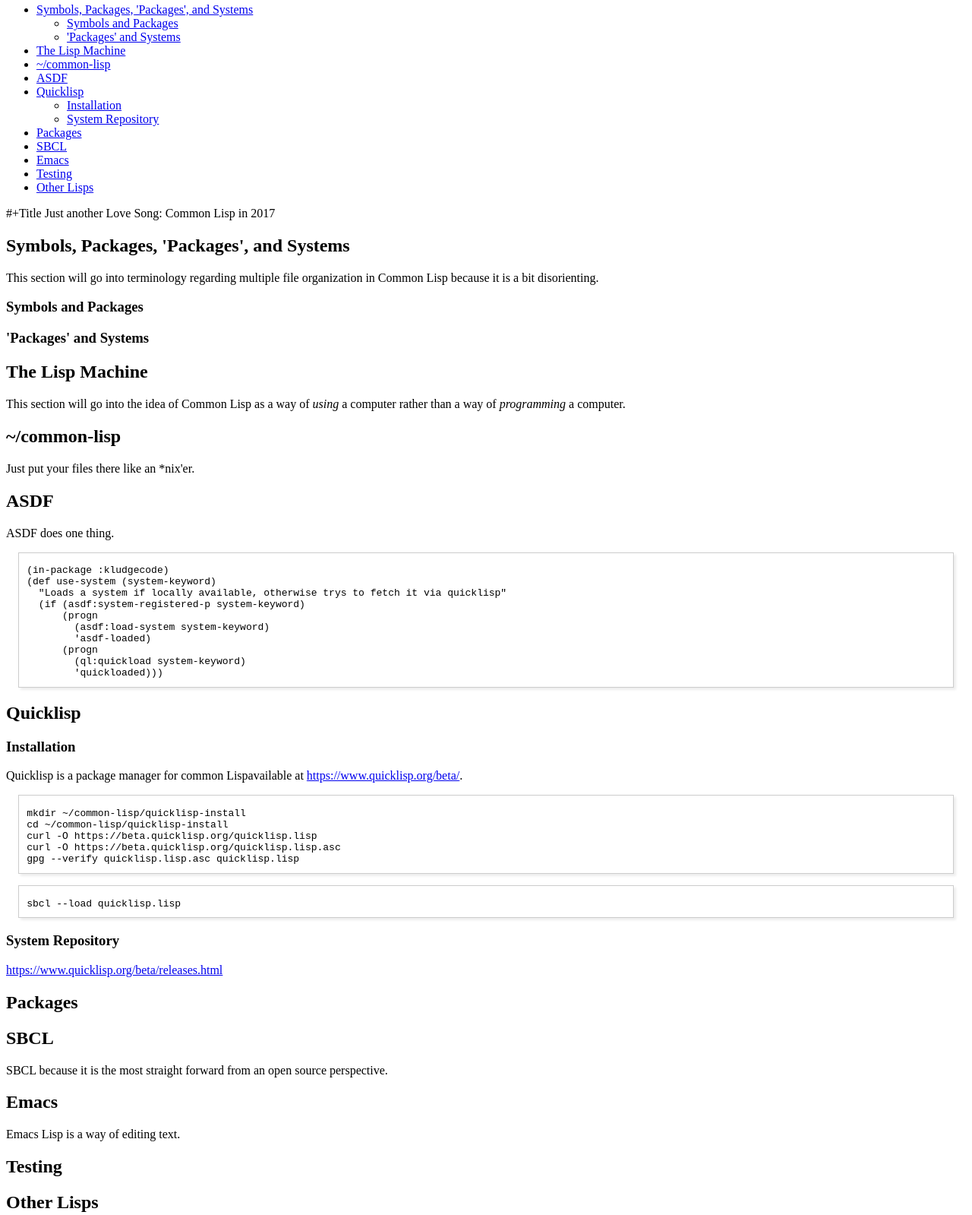
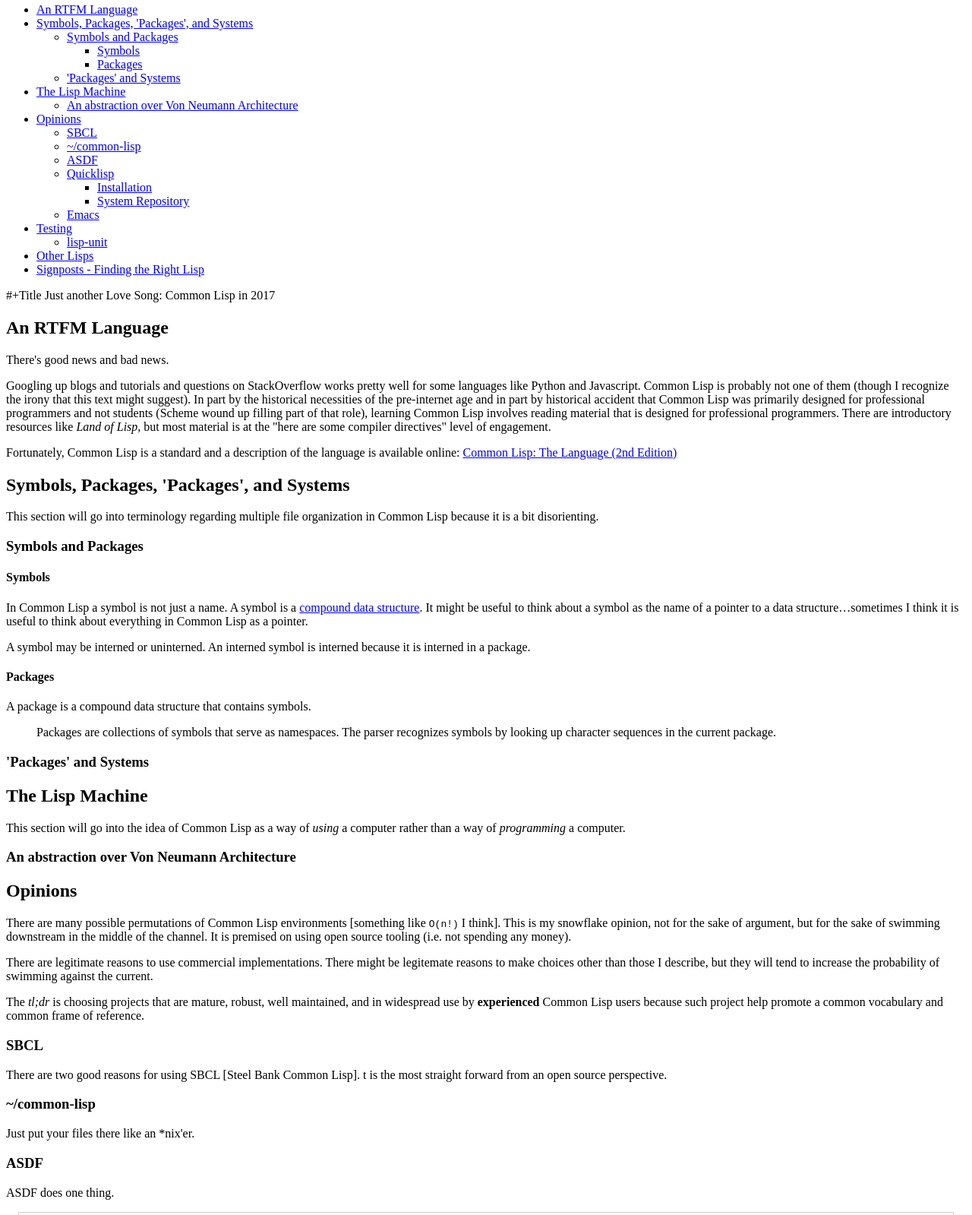
Before and after one commit to brudgers/common-lisp-2017, a plain HTML site: page index.html in a window 1280 px wide. Shown: the part 63-1662 px from the top of the page at 76% size. Drawn offline with Linux system fonts and the light colour scheme.

Commit message:
expanded scope

```diff
--- a/index.html
+++ b/index.html
@@ -3,7 +3,7 @@
 "http://www.w3.org/TR/xhtml1/DTD/xhtml1-strict.dtd">
 <html xmlns="http://www.w3.org/1999/xhtml" lang="en" xml:lang="en">
 <head>
-<!-- 2017-03-26 Sun 13:02 -->
+<!-- 2017-03-30 Thu 14:13 -->
 <meta http-equiv="Content-Type" content="text/html;charset=utf-8" />
 <meta name="viewport" content="width=device-width, initial-scale=1" />
 <title></title>
@@ -232,70 +232,156 @@
 <h2>Table of Contents</h2>
 <div id="text-table-of-contents">
 <ul>
-<li><a href="#org8f8561d">Symbols, Packages, 'Packages', and Systems</a>
+<li><a href="#orgbb0dace">An RTFM Language</a></li>
+<li><a href="#org744fced">Symbols, Packages, 'Packages', and Systems</a>
 <ul>
-<li><a href="#orgd18df8c">Symbols and Packages</a></li>
-<li><a href="#orga4bb6c2">'Packages' and Systems</a></li>
+<li><a href="#org08ac114">Symbols and Packages</a>
+<ul>
+<li><a href="#org98d52a4">Symbols</a></li>
+<li><a href="#org1b0dad5">Packages</a></li>
 </ul>
 </li>
-<li><a href="#orge7ee159">The Lisp Machine</a></li>
-<li><a href="#org64bf0d9">~/common-lisp</a></li>
-<li><a href="#org657f7a4">ASDF</a></li>
-<li><a href="#orga722a5a">Quicklisp</a>
-<ul>
-<li><a href="#orgbee403b">Installation</a></li>
-<li><a href="#org38ab6f3">System Repository</a></li>
+<li><a href="#org0dd34f9">'Packages' and Systems</a></li>
 </ul>
 </li>
-<li><a href="#orgb5d7de4">Packages</a></li>
-<li><a href="#orge29d252">SBCL</a></li>
-<li><a href="#orgf5699a4">Emacs</a></li>
-<li><a href="#orgf37a3af">Testing</a></li>
-<li><a href="#org38e5dbc">Other Lisps</a></li>
+<li><a href="#org78479cc">The Lisp Machine</a>
+<ul>
+<li><a href="#orga6aecc5">An abstraction over Von Neumann Architecture</a></li>
+</ul>
+</li>
+<li><a href="#org5f8a6af">Opinions</a>
+<ul>
+<li><a href="#org687fc2d">SBCL</a></li>
+<li><a href="#org83077c8">~/common-lisp</a></li>
+<li><a href="#org77ec850">ASDF</a></li>
+<li><a href="#orge79a8d1">Quicklisp</a>
+<ul>
+<li><a href="#org4da9585">Installation</a></li>
+<li><a href="#orgadad1ad">System Repository</a></li>
+</ul>
+</li>
+<li><a href="#org765d032">Emacs</a></li>
+</ul>
+</li>
+<li><a href="#org2decdbd">Testing</a>
+<ul>
+<li><a href="#orgdf19b6c">lisp-unit</a></li>
+</ul>
+</li>
+<li><a href="#org7ccb868">Other Lisps</a></li>
+<li><a href="#org52fecb9">Signposts - Finding the Right Lisp</a></li>
 </ul>
 </div>
 </div>
 <p>
 #+Title Just another Love Song: Common Lisp in 2017
 </p>
-<div id="outline-container-org8f8561d" class="outline-2">
-<h2 id="org8f8561d">Symbols, Packages, 'Packages', and Systems</h2>
-<div class="outline-text-2" id="text-org8f8561d">
+<div id="outline-container-orgbb0dace" class="outline-2">
+<h2 id="orgbb0dace">An RTFM Language</h2>
+<div class="outline-text-2" id="text-orgbb0dace">
+<p>
+There's good news and bad news.
+</p>
+
+<p>
+Googling up blogs and tutorials and questions on StackOverflow works pretty well for some languages like Python and Javascript. Common Lisp is probably not one of them (though I recognize the irony that this text might suggest). In part by the historical necessities of the pre-internet age and in part by historical accident that Common Lisp was primarily designed for professional programmers and not students (Scheme wound up filling part of that role), learning Common Lisp involves reading material that is designed for professional programmers. There are introductory resources like <i>Land of Lisp</i>, but most material is at the "here are some compiler directives" level of engagement.
+</p>
+
+<p>
+Fortunately, Common Lisp is a standard and a description of the language is available online: <a href="https://www.cs.cmu.edu/Groups/AI/html/cltl/cltl2.html">Common Lisp: The Language (2nd Edition)</a>
+</p>
+</div>
+</div>
+<div id="outline-container-org744fced" class="outline-2">
+<h2 id="org744fced">Symbols, Packages, 'Packages', and Systems</h2>
+<div class="outline-text-2" id="text-org744fced">
 <p>
 This section will go into terminology regarding multiple file organization in Common Lisp because it is a bit disorienting.
 </p>
 </div>
-<div id="outline-container-orgd18df8c" class="outline-3">
-<h3 id="orgd18df8c">Symbols and Packages</h3>
-</div>
-<div id="outline-container-orga4bb6c2" class="outline-3">
-<h3 id="orga4bb6c2">'Packages' and Systems</h3>
+<div id="outline-container-org08ac114" class="outline-3">
+<h3 id="org08ac114">Symbols and Packages</h3>
+<div class="outline-text-3" id="text-org08ac114">
+</div><div id="outline-container-org98d52a4" class="outline-4">
+<h4 id="org98d52a4">Symbols</h4>
+<div class="outline-text-4" id="text-org98d52a4">
+<p>
+In Common Lisp a symbol is not just a name. A symbol is a <a href="http://www.lispworks.com/documentation/lw70/CLHS/Body/t_symbol.htm">compound data structure</a>. It might be useful to think about a symbol as the name of a pointer to a data structure&#x2026;sometimes I think it is useful to think about everything in Common Lisp as a pointer.
+</p>
+
+<p>
+A symbol may be interned or uninterned. An interned symbol is interned because it is interned in a package.
+</p>
 </div>
 </div>
-<div id="outline-container-orge7ee159" class="outline-2">
-<h2 id="orge7ee159">The Lisp Machine</h2>
-<div class="outline-text-2" id="text-orge7ee159">
+<div id="outline-container-org1b0dad5" class="outline-4">
+<h4 id="org1b0dad5">Packages</h4>
+<div class="outline-text-4" id="text-org1b0dad5">
+<p>
+A package is a compound data structure that contains symbols.
+</p>
+<blockquote>
+<p>
+Packages are collections of symbols that serve as namespaces. The parser recognizes symbols by looking up character sequences in the current package.
+</p>
+</blockquote>
+</div>
+</div>
+</div>
+<div id="outline-container-org0dd34f9" class="outline-3">
+<h3 id="org0dd34f9">'Packages' and Systems</h3>
+</div>
+</div>
+<div id="outline-container-org78479cc" class="outline-2">
+<h2 id="org78479cc">The Lisp Machine</h2>
+<div class="outline-text-2" id="text-org78479cc">
 <p>
 This section will go into the idea of Common Lisp as a way of <i>using</i> a computer rather than a way of <i>programming</i> a computer.
 </p>
 </div>
+<div id="outline-container-orga6aecc5" class="outline-3">
+<h3 id="orga6aecc5">An abstraction over Von Neumann Architecture</h3>
 </div>
-<div id="outline-container-org64bf0d9" class="outline-2">
-<h2 id="org64bf0d9">~/common-lisp</h2>
-<div class="outline-text-2" id="text-org64bf0d9">
+</div>
+<div id="outline-container-org5f8a6af" class="outline-2">
+<h2 id="org5f8a6af">Opinions</h2>
+<div class="outline-text-2" id="text-org5f8a6af">
+<p>
+There are many possible permutations of Common Lisp environments [something like <code>O(n!)</code> I think]. This is my snowflake opinion, not for the sake of argument, but for the sake of swimming downstream in the middle of the channel. It is premised on using open source tooling (i.e. not spending any money).
+</p>
+
+<p>
+There are legitimate reasons to use commercial implementations. There might be legitemate reasons to make choices other than those I describe, but they will tend to increase the probability of swimming against the current.
+</p>
+
+<p>
+The <i>tl;dr</i> is choosing projects that are mature, robust, well maintained, and in widespread use by <b>experienced</b> Common Lisp users because such project help promote a common vocabulary and common frame of reference.
+</p>
+</div>
+<div id="outline-container-org687fc2d" class="outline-3">
+<h3 id="org687fc2d">SBCL</h3>
+<div class="outline-text-3" id="text-org687fc2d">
+<p>
+There are two good reasons for using SBCL [Steel Bank Common Lisp]. t is the most straight forward from an open source perspective.
+</p>
+</div>
+</div>
+<div id="outline-container-org83077c8" class="outline-3">
+<h3 id="org83077c8">~/common-lisp</h3>
+<div class="outline-text-3" id="text-org83077c8">
 <p>
 Just put your files there like an *nix'er.
 </p>
 </div>
 </div>
-<div id="outline-container-org657f7a4" class="outline-2">
-<h2 id="org657f7a4">ASDF</h2>
-<div class="outline-text-2" id="text-org657f7a4">
+<div id="outline-container-org77ec850" class="outline-3">
+<h3 id="org77ec850">ASDF</h3>
+<div class="outline-text-3" id="text-org77ec850">
 <p>
 ASDF does one thing.
 </p>
 <div class="org-src-container">
-<pre class="src src-lisp" id="org8347509">(in-package :kludgecode)
+<pre class="src src-lisp" id="orge1260f8">(in-package :kludgecode)
 (def use-system (system-keyword)
   "Loads a system if locally available, otherwise trys to fetch it via quicklisp"
   (if (asdf:system-registered-p system-keyword)
@@ -309,14 +395,14 @@
 </div>
 </div>
 </div>
-<div id="outline-container-orga722a5a" class="outline-2">
-<h2 id="orga722a5a">Quicklisp</h2>
-<div class="outline-text-2" id="text-orga722a5a">
-</div><div id="outline-container-orgbee403b" class="outline-3">
-<h3 id="orgbee403b">Installation</h3>
-<div class="outline-text-3" id="text-orgbee403b">
+<div id="outline-container-orge79a8d1" class="outline-3">
+<h3 id="orge79a8d1">Quicklisp</h3>
+<div class="outline-text-3" id="text-orge79a8d1">
+</div><div id="outline-container-org4da9585" class="outline-4">
+<h4 id="org4da9585">Installation</h4>
+<div class="outline-text-4" id="text-org4da9585">
 <p>
-Quicklisp is a package manager for common Lispavailable at <a href="https://www.quicklisp.org/beta/"><a href="https://www.quicklisp.org/beta/">https://www.quicklisp.org/beta/</a></a>.
+Quicklisp is a package manager for common Lisp available at <a href="https://www.quicklisp.org/beta/"><a href="https://www.quicklisp.org/beta/">https://www.quicklisp.org/beta/</a></a>.
 </p>
 <div class="org-src-container">
 <pre class="src src-shell">mkdir ~/common-lisp/quicklisp-install
@@ -333,45 +419,70 @@
 </div>
 </div>
 </div>
-<div id="outline-container-org38ab6f3" class="outline-3">
-<h3 id="org38ab6f3">System Repository</h3>
-<div class="outline-text-3" id="text-org38ab6f3">
+<div id="outline-container-orgadad1ad" class="outline-4">
+<h4 id="orgadad1ad">System Repository</h4>
+<div class="outline-text-4" id="text-orgadad1ad">
 <p>
 <a href="https://www.quicklisp.org/beta/releases.html">https://www.quicklisp.org/beta/releases.html</a>
 </p>
 </div>
 </div>
 </div>
+<div id="outline-container-org765d032" class="outline-3">
+<h3 id="org765d032">Emacs</h3>
+<div class="outline-text-3" id="text-org765d032">
+<p>
+There are two good reasons for using Emacs as the environment for developing Common Lisp:
+</p>
 
-<div id="outline-container-orgb5d7de4" class="outline-2">
-<h2 id="orgb5d7de4">Packages</h2>
+<ol class="org-ol">
+<li>It is pretty much the standard alternative to commerical tools.</li>
+<li>Emacs Lisp allows building tools to make your life easier, and while Emacs Lisp is not Common Lisp, it's still loveable (as are all lisps).</li>
+</ol>
 </div>
-<div id="outline-container-orge29d252" class="outline-2">
-<h2 id="orge29d252">SBCL</h2>
-<div class="outline-text-2" id="text-orge29d252">
+</div>
+</div>
+<div id="outline-container-org2decdbd" class="outline-2">
+<h2 id="org2decdbd">Testing</h2>
+<div class="outline-text-2" id="text-org2decdbd">
+</div><div id="outline-container-orgdf19b6c" class="outline-3">
+<h3 id="orgdf19b6c">lisp-unit</h3>
+<div class="outline-text-3" id="text-orgdf19b6c">
 <p>
-SBCL because it is the most straight forward from an open source perspective.
+As the name implies, <code>lisp-uint</code> is an Xunit inspired unit testing framework.
+It should be installed using <code>quicklisp</code>:
+</p>
+<pre class="example">
+(ql:quickload :lisp-unit)
+</pre>
+<p>
+Basic documentation is on github: <a href="https://github.com/OdonataResearchLLC/lisp-unit/wiki">https://github.com/OdonataResearchLLC/lisp-unit/wiki</a>
 </p>
 </div>
 </div>
-<div id="outline-container-orgf5699a4" class="outline-2">
-<h2 id="orgf5699a4">Emacs</h2>
-<div class="outline-text-2" id="text-orgf5699a4">
+</div>
+<div id="outline-container-org7ccb868" class="outline-2">
+<h2 id="org7ccb868">Other Lisps</h2>
+</div>
+<div id="outline-container-org52fecb9" class="outline-2">
+<h2 id="org52fecb9">Signposts - Finding the Right Lisp</h2>
+<div class="outline-text-2" id="text-org52fecb9">
 <p>
-Emacs Lisp is a way of editing text.
+Finding the right Lisp because Common Lisp is not necessarily the right lisp for you.
 </p>
+
+<ul class="org-ul">
+<li>Racket for newbies and students and SICP.</li>
+<li>Emacs Lisp for a practical reason to learn lisp</li>
+<li>Clojure -&gt; Clojure from the ground up</li>
+<li>SBCL in Bash</li>
+</ul>
 </div>
-</div>
-<div id="outline-container-orgf37a3af" class="outline-2">
-<h2 id="orgf37a3af">Testing</h2>
-</div>
-<div id="outline-container-org38e5dbc" class="outline-2">
-<h2 id="org38e5dbc">Other Lisps</h2>
 </div>
 </div>
 <div id="postamble" class="status">
 <p class="author">Author: benrudgers</p>
-<p class="date">Created: 2017-03-26 Sun 13:02</p>
+<p class="date">Created: 2017-03-30 Thu 14:13</p>
 <p class="validation"><a href="http://validator.w3.org/check?uri=referer">Validate</a></p>
 </div>
 </body>
```
Also changed, not shown: 1 other file.
